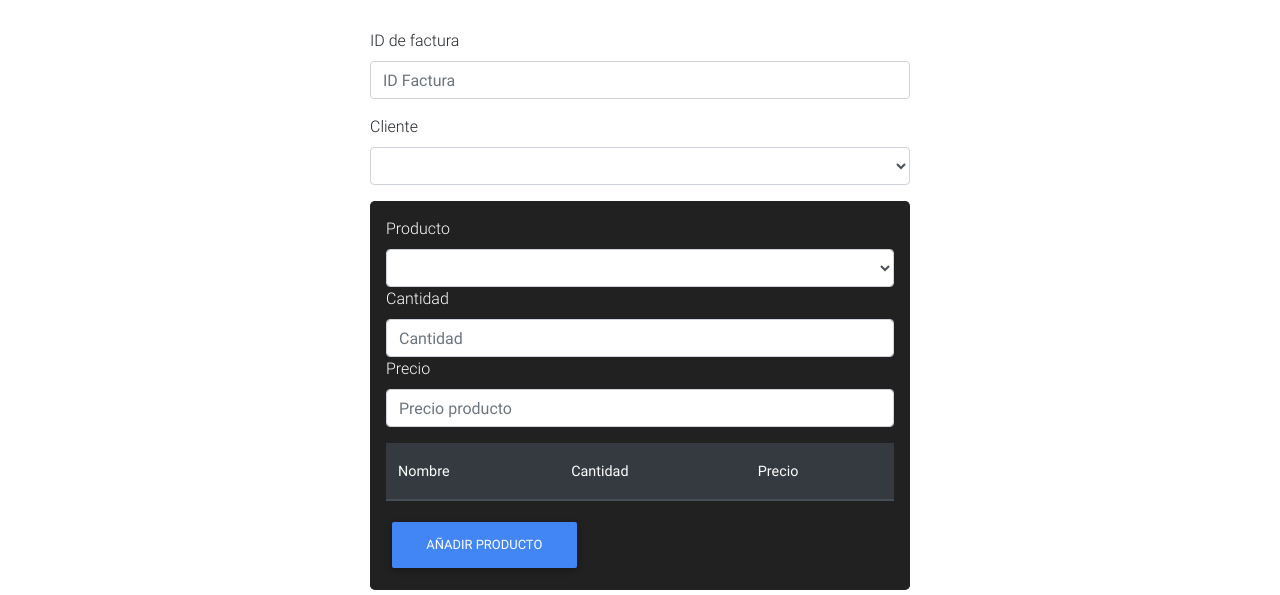
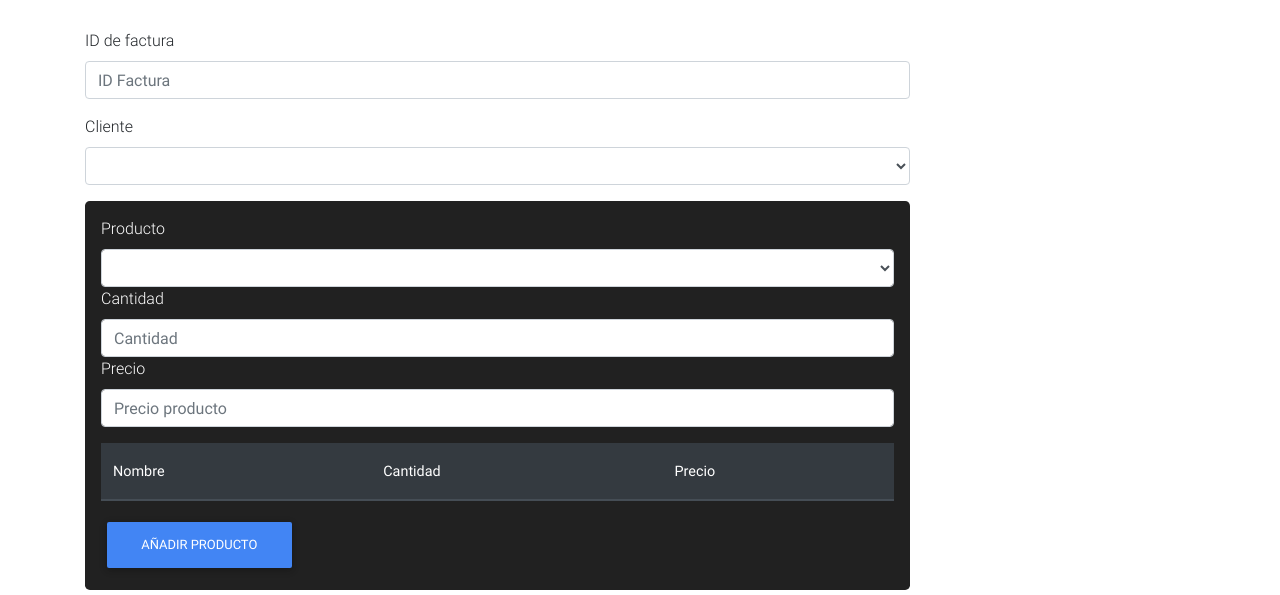
Before and after one commit to mediadocena/Proyecto-DI-Formulario, a plain HTML site: page public/index2.html in a window 1280 px wide. Shown: the part 137-732 px from the top of the page. Drawn offline with nearby package versions, Linux system fonts and the light colour scheme; no server answers.

Commit message:
cambio tablas

```diff
--- a/public/index2.html
+++ b/public/index2.html
@@ -64,8 +64,8 @@
 
     <div class="container">
         <div class="row">
-            <div class="col-3"></div>
-                <div class="col-6">
+            <div class="col-4"></div>
+                <div class="col-9">
 
             <!-- Fromulario -->
             <form>
@@ -93,7 +93,7 @@
                             <label for="exampleInputEmail1">Precio</label>
                             <input type="number" class="form-control"name="prec" id="precio"  placeholder="Precio producto">
                         </div>
-                        <div class="">
+                        <div>
                                 <table class="table" id="tbl_product_list">
                                         <thead class="thead-dark">
                                             <tr>
@@ -119,7 +119,7 @@
         </div>
 
 
-        <div class="col-3 col-sm">
+        <div class="col col-sm">
             <div class="row">
                     <table class="table" id="tbl_users_list">
                             <thead class="thead-dark">
@@ -194,8 +194,7 @@
             </div>
         </div>
         <script src="js/logicaform.js"></script>
-        </div>
-    </div>
+
 
 
 
```
